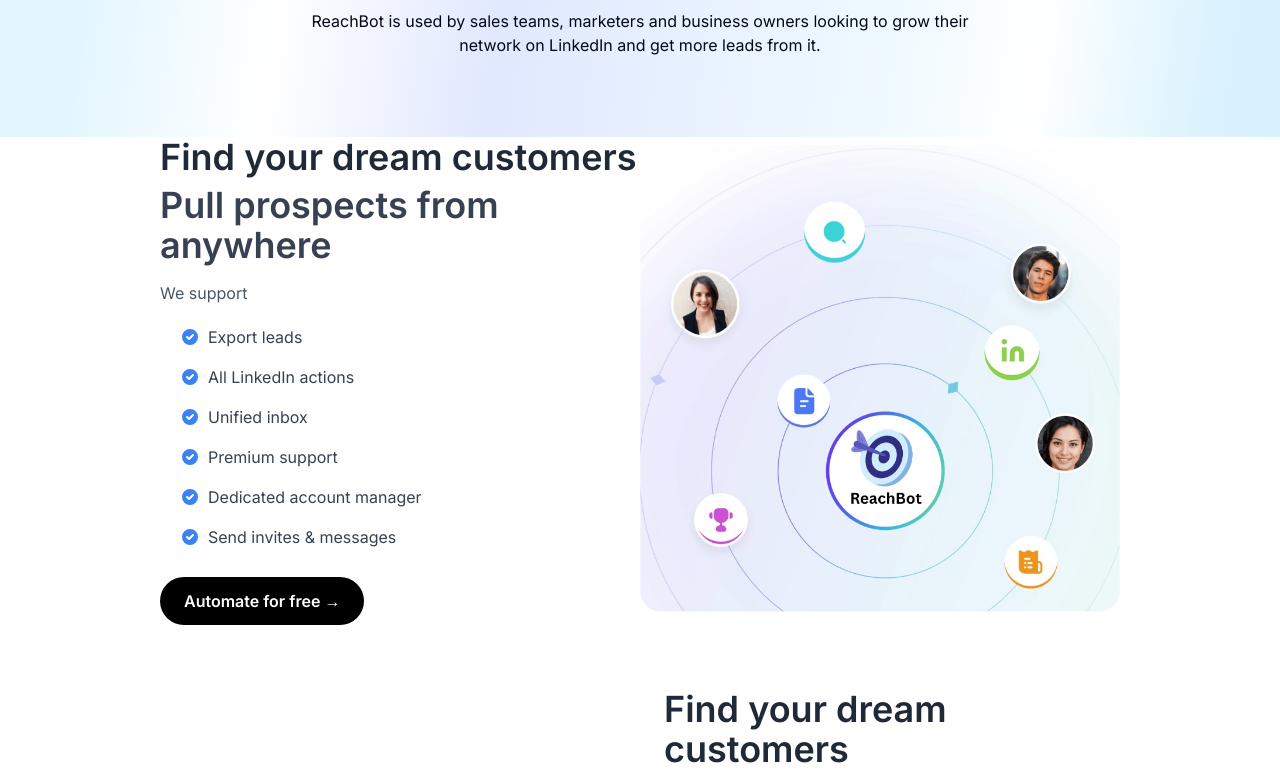
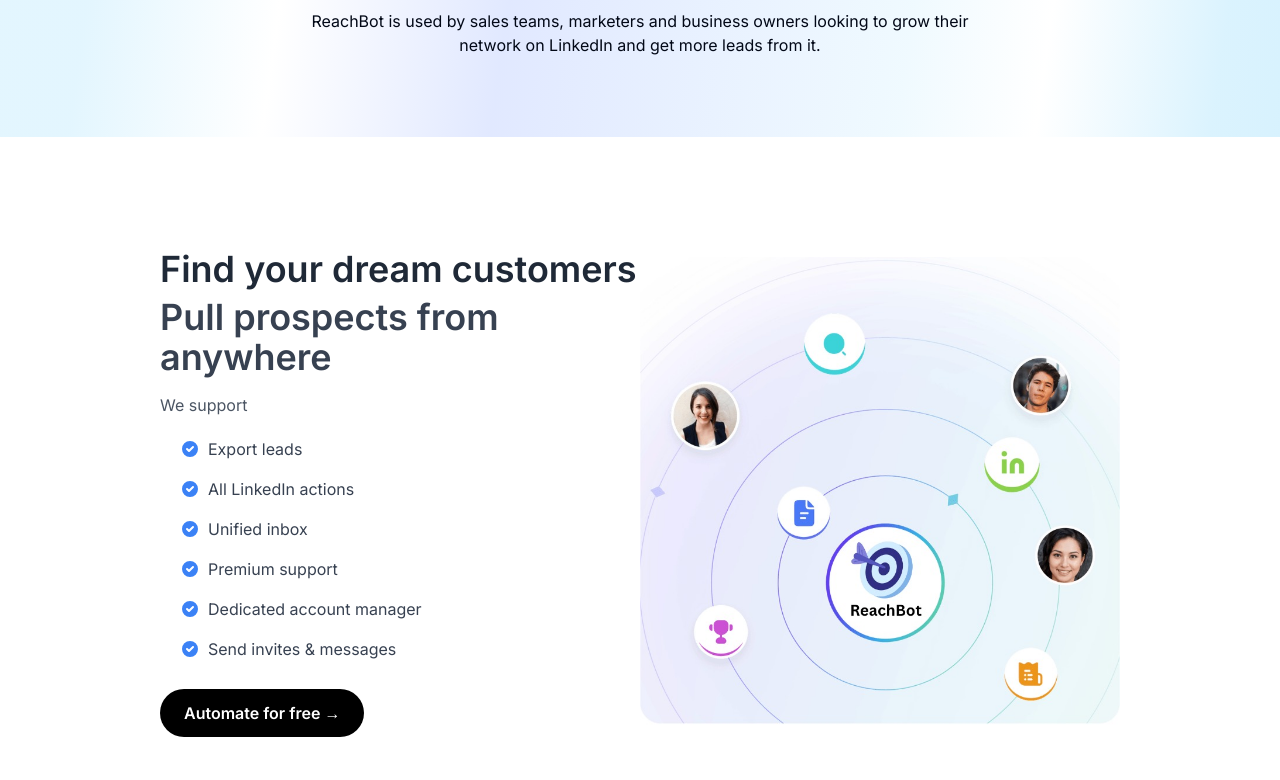
Before and after one commit to AdarshSingh9540/ReachBot, a Next.js app: page / in a window 1280 px wide. Shown: the part 881-1661 px from the top of the page. Built offline with nearby package versions, Linux system fonts and the light colour scheme.

Commit message:
add space

```diff
--- a/components/CardSection.tsx
+++ b/components/CardSection.tsx
@@ -19,7 +19,7 @@
     'Best-in-class API and 20+ webhooks.'
   ]
   return (
-    <div className='bg-white py-[5rem]  md:pt-0'>
+    <div className='bg-white py-[5rem]'>
       <div className="mt-[2rem] mx-[1rem] sm:mx-[2rem] md:mx-[4rem] lg:mx-[10rem] bg-white">
         <div className="flex flex-col space-y-16">
           {/* First Card */}
```
Also changed, not shown: public/ReachBotLogo.jpg (deleted).
